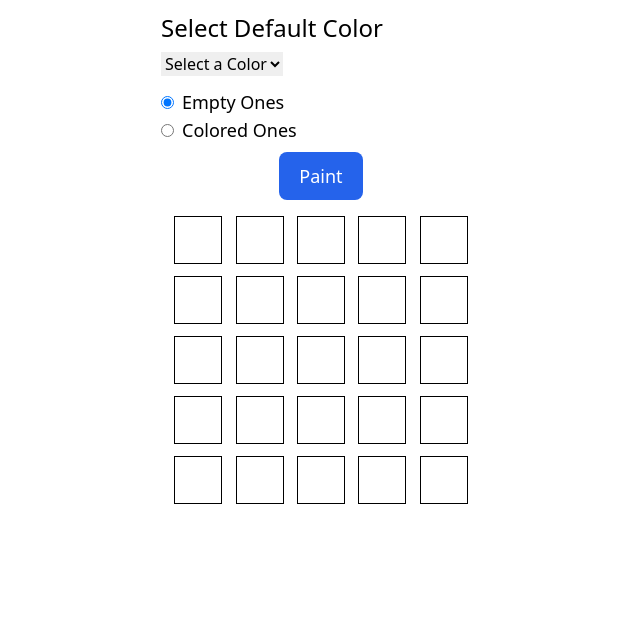
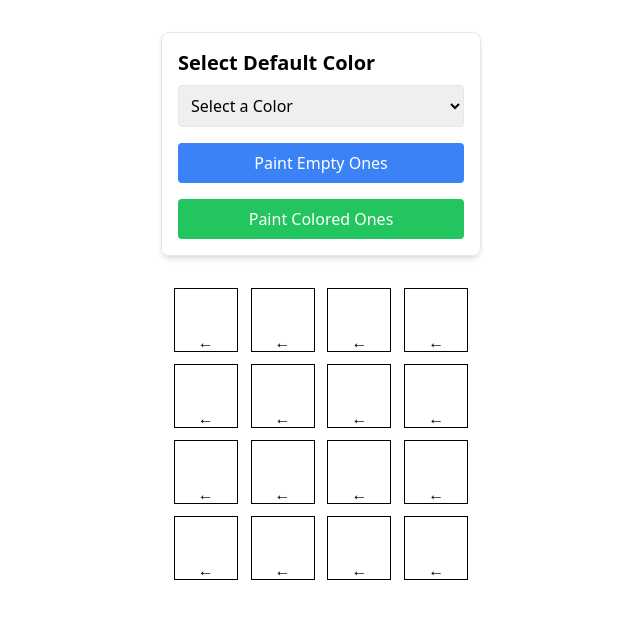
Before and after one commit to Puskass/changingColor, a React (Vite) app: page / in a window 1280 px wide. Shown: the top 618 px of the page, without its empty margins (319-959 px from the left). Built offline with nearby package versions, Linux system fonts and the light colour scheme.

Commit message:
working undo

```diff
--- a/src/App.jsx
+++ b/src/App.jsx
@@ -6,15 +6,11 @@ import { INITIAL_STATE, colorsReducer } from "./reducer/colorsReducer";
 
 const App = () => {
   const [state, dispatch] = useReducer(colorsReducer, INITIAL_STATE);
-
+  console.log(state);
   return (
     <div className="max-w-xs mx-auto">
       <PaintForm dispatch={dispatch} state={state} />
-      <Grid
-        grid={state.grid}
-        dispatch={dispatch}
-        selectedColor={state.selectedColor}
-      />
+      <Grid grid={state.grid} dispatch={dispatch} />
     </div>
   );
 };
--- a/src/components/Cell.jsx
+++ b/src/components/Cell.jsx
@@ -1,22 +1,27 @@
 import React from "react";
 import { ACTION_TYPES } from "../reducer/colorsReducer";
 
-const Cell = ({ cell, rowPos, colPos, dispatch, selectedColor }) => {
+const Cell = ({ cell, rowPos, colPos, dispatch }) => {
+  const backgroundColor =
+    cell && cell.length > 0 ? cell[cell.length - 1] : "white";
   return (
-    <div
-      className={`w-12 h-12 border border-black mb-3 `}
-      style={{
-        backgroundColor: cell === null ? "white" : cell,
-        cursor: selectedColor ? "pointer" : "default",
-      }}
-      onClick={() => {
-        if (selectedColor) {
-          dispatch({ type: ACTION_TYPES.PAINT_CELL, rowPos, colPos });
-        }
-      }}
+    <li
+      className={`w-16 h-16 border border-black mb-3 hover:transition-colors hover:duration-300 hover:border-yellow-500 hover:cursor-pointer`}
     >
-      {" "}
-    </div>
+      <div
+        className="h-2/3 w-full"
+        style={{ backgroundColor }}
+        onClick={() => {
+          dispatch({ type: ACTION_TYPES.SET_CELL_COLOR, rowPos, colPos });
+        }}
+      ></div>
+      <button
+        className="text-center w-full"
+        onClick={() => dispatch({ type: ACTION_TYPES.UNDO, rowPos, colPos })}
+      >
+        &#8592;
+      </button>
+    </li>
   );
 };
 
--- a/src/components/Grid.jsx
+++ b/src/components/Grid.jsx
@@ -1,12 +1,12 @@
 import React from "react";
 import Cell from "./Cell";
 
-const Grid = ({ grid, dispatch, selectedColor }) => {
-  console.log(grid);
+const Grid = ({ grid, dispatch }) => {
+  //console.log(grid);
   return (
-    <>
+    <ul className="list-none">
       {grid.map((row, rowPos) => (
-        <div className="flex justify-evenly" key={rowPos}>
+        <ul className="flex justify-evenly" key={rowPos}>
           {row.map((cell, colPos) => (
             <Cell
               key={colPos}
@@ -14,12 +14,11 @@ const Grid = ({ grid, dispatch, selectedColor }) => {
               rowPos={rowPos}
               colPos={colPos}
               dispatch={dispatch}
-              selectedColor={selectedColor}
             />
           ))}
-        </div>
+        </ul>
       ))}
-    </>
+    </ul>
   );
 };
 
--- a/src/components/PaintForm.jsx
+++ b/src/components/PaintForm.jsx
@@ -2,34 +2,17 @@ import React from "react";
 import ColorOptions from "../common/ColorOptions";
 import { ACTION_TYPES } from "../reducer/colorsReducer";
 
-const PaintForm = ({ state, dispatch }) => {
-  const handlePaintClick = (e) => {
-    e.preventDefault();
-    if (state.selectedRadioOption === "empty") {
-      dispatch({
-        type: ACTION_TYPES.PAINT_EMPTY_CELLS,
-      });
-    } else if (state.selectedRadioOption === "colored") {
-      dispatch({
-        type: ACTION_TYPES.PAINT_COLORED_CELLS,
-      });
-    }
-  };
-  const handleRadioOptionChange = (option) => {
-    dispatch({
-      type: ACTION_TYPES.SET_RADIO_OPTION,
-      option,
-    });
-  };
+const PaintForm = ({ dispatch }) => {
   return (
-    <form>
-      <div className="my-3">
-        <h1 className="text-2xl font-medium my-2">Select Default Color</h1>
+    <form className="p-4 border rounded-lg shadow-md my-8">
+      <div className="mb-4">
+        <h1 className="text-xl font-semibold mb-2">Select Default Color</h1>
         <select
+          className="w-full p-2 border rounded"
           defaultValue=""
           onChange={(e) =>
             dispatch({
-              type: ACTION_TYPES.SET_DEFAULT_COLOR,
+              type: ACTION_TYPES.SET_COLOR,
               color: e.target.value,
             })
           }
@@ -43,37 +26,28 @@ const PaintForm = ({ state, dispatch }) => {
         </select>
       </div>
 
-      <div className="my-2">
-        <div>
-          <input
-            type="radio"
-            name="radioOptions"
-            value="empty"
-            checked={state.selectedRadioOption === "empty"}
-            onChange={() => handleRadioOptionChange("empty")}
-          />
-          <label className="ml-2 text-lg">Empty Ones</label>
-        </div>
-        <div>
-          <input
-            type="radio"
-            name="radioOptions"
-            value="colored"
-            checked={state.selectedRadioOption === "colored"}
-            onChange={() => handleRadioOptionChange("colored")}
-          />
-          <label className="ml-2 text-lg">Colored Ones</label>
-        </div>
-      </div>
-      <div className="my-2 mb-4 text-center">
+      <div className="flex flex-col space-y-4">
         <button
-          className=" bg-blue-600 text-white
-          font-medium text-center text-lg
-          px-5 py-2.5 rounded-lg hover:bg-blue-500"
-          onClick={handlePaintClick}
-          disabled={!state.selectedColor}
+          className="p-2 bg-blue-500 text-white rounded hover:bg-blue-700 transition duration-300"
+          type="button"
+          onClick={() =>
+            dispatch({
+              type: ACTION_TYPES.PAINT_EMPTY_CELLS,
+            })
+          }
         >
-          Paint
+          Paint Empty Ones
+        </button>
+        <button
+          className="p-2 bg-green-500 text-white rounded hover:bg-green-700 transition duration-300"
+          type="button"
+          onClick={() =>
+            dispatch({
+              type: ACTION_TYPES.PAINT_COLORED_CELLS,
+            })
+          }
+        >
+          Paint Colored Ones
         </button>
       </div>
     </form>
--- a/src/components/Undo.jsx
+++ b/src/components/Undo.jsx
@@ -1,19 +1,12 @@
 import React from "react";
+import { ACTION_TYPES } from "../reducer/colorsReducer";
 
-const Undo = () => {
-  const handleUndo = (rowPosition, colPosition) => {
-    dispatch({
-      type: ACTION_TYPES.UNDO_COLOR,
-      rowPos: rowPosition,
-      colPos: colPosition,
-    });
+const Undo = ({ cell, rowPos, colPos, dispatch }) => {
+  const handleUndo = () => {
+    dispatch({ type: ACTION_TYPES.UNDO_COLOR, rowPos, colPos });
   };
 
-  return (
-    <button className="mt-2" onClick={handleUndo}>
-      <span className="text-xs hover:text-lime-500">UNDO</span>
-    </button>
-  );
+  return <>{cell.length > 0 && <button onClick={handleUndo}>UNDO</button>}</>;
 };
 
 export default Undo;
--- a/src/reducer/colorsReducer.jsx
+++ b/src/reducer/colorsReducer.jsx
@@ -1,72 +1,54 @@
-export const ACTION_TYPES = {
-  SET_DEFAULT_COLOR: "SET_DEFAULT_COLOR",
-  PAINT_CELL: "PAINT_CELL",
-  SET_RADIO_OPTION: "SET_RADIO_OPTION",
-  PAINT_EMPTY_CELLS: "PAINT_EMPTY_CELLS",
-  PAINT_COLORED_CELLS: "PAINT_COLORED_CELLS",
-};
+export const colorsReducer = (state, action) => {
+  const { rowPos, colPos } = action;
+  const updatedGrid = [...state.grid];
 
-export const INITIAL_STATE = {
-  selectedColor: "",
-  selectedRadioOption: "empty",
-  grid: [
-    [[], [], [], [], []],
-    [[], [], [], [], []],
-    [[], [], [], [], []],
-    [[], [], [], [], []],
-    [[], [], [], [], []],
-  ],
-};
+  switch (action.type) {
+    case ACTION_TYPES.SET_COLOR:
+      return { ...state, selectedColor: action.color };
 
-export const colorsReducer = (state, action) => {
-  switch (action.type) {
-    case ACTION_TYPES.SET_DEFAULT_COLOR:
-      return {
-        ...state,
-        selectedColor: action.color,
-      };
-
-    case ACTION_TYPES.PAINT_CELL:
-      const { rowPos, colPos } = action;
-      const updatedGrid = state.grid.map((row, rowIndex) =>
-        rowIndex === rowPos
-          ? row.map((cell, colIndex) =>
-              colIndex === colPos ? [...cell, state.selectedColor] : [...cell]
-            )
-          : [...row]
-      );
-      return {
-        ...state,
-        grid: updatedGrid,
-      };
-
-    case ACTION_TYPES.SET_RADIO_OPTION:
-      return {
-        ...state,
-        selectedRadioOption: action.option,
-      };
+    case ACTION_TYPES.SET_CELL_COLOR:
+      updatedGrid[rowPos][colPos].push(state.selectedColor);
+      return { ...state, grid: updatedGrid };
 
     case ACTION_TYPES.PAINT_EMPTY_CELLS:
-      const emptyGrid = state.grid.map((row) =>
-        row.map((cell) => (cell.length === 0 ? state.selectedColor : cell))
-      );
-      return { ...state, grid: emptyGrid };
+      updatedGrid.forEach((row) => {
+        row.forEach((cell) => {
+          if (cell.length === 0) {
+            cell.push(state.selectedColor);
+          }
+        });
+      });
+      return { ...state, grid: updatedGrid };
 
     case ACTION_TYPES.PAINT_COLORED_CELLS:
-      const coloredGrid = state.grid.map((row) =>
-        row.map((cell) => {
+      updatedGrid.forEach((row) => {
+        row.forEach((cell) => {
           if (cell.length !== 0) {
-            return state.selectedColor;
+            cell.push(state.selectedColor);
           }
-          return cell;
-        })
-      );
-      return {
-        ...state,
-        grid: coloredGrid,
-      };
+        });
+      });
+      return { ...state, grid: updatedGrid };
+
+    case ACTION_TYPES.UNDO:
+      updatedGrid[rowPos][colPos].pop();
+      return { ...state, grid: updatedGrid };
 
     default:
       return state;
   }
 };
+
+export const ACTION_TYPES = {
+  SET_COLOR: "SET_COLOR",
+  SET_CELL_COLOR: "SET_CELL_COLOR",
+  SET_RADIO_OPTION: "SET_RADIO_OPTION",
+  PAINT_EMPTY_CELLS: "PAINT_EMPTY_CELLS",
+  PAINT_COLORED_CELLS: "PAINT_COLORED_CELLS",
+  UNDO: "UNDO",
+};
+
+export const INITIAL_STATE = {
+  grid: Array.from({ length: 4 }, () => Array.from({ length: 4 }, () => [])),
+  selectedColor: "",
+};
```
